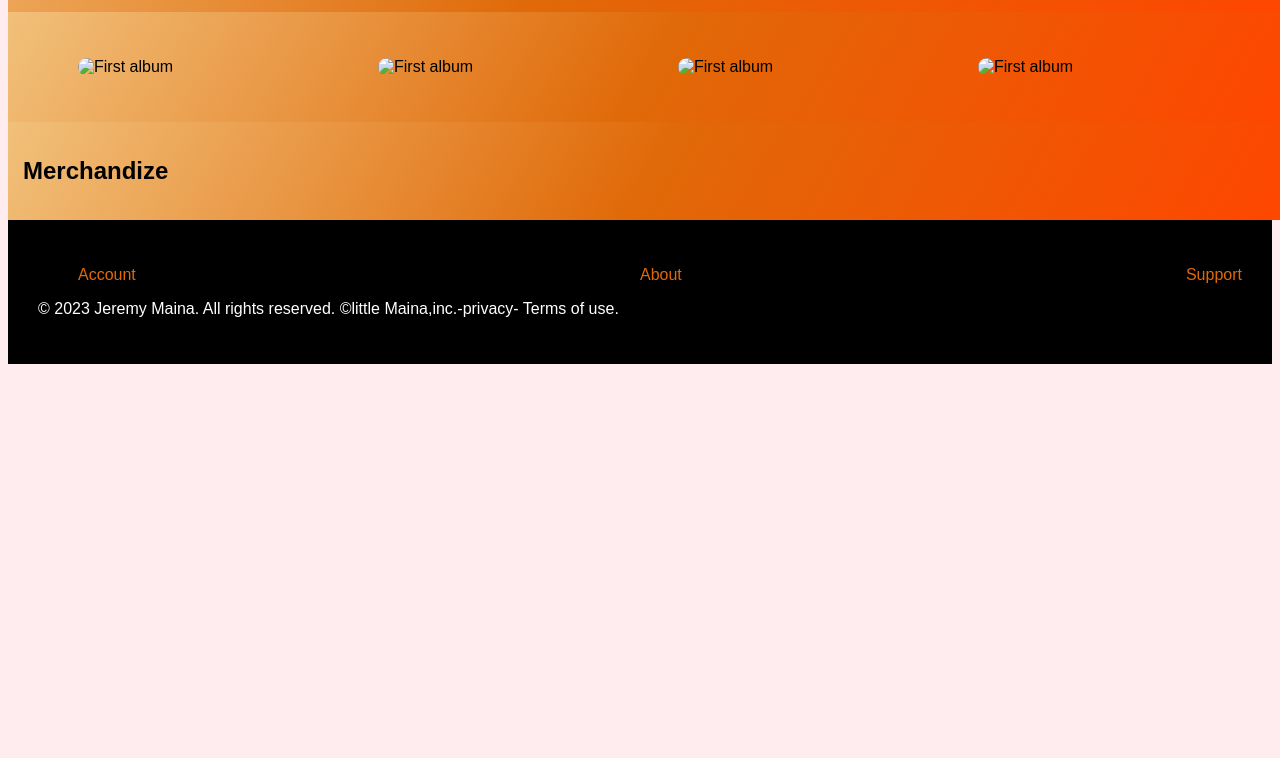
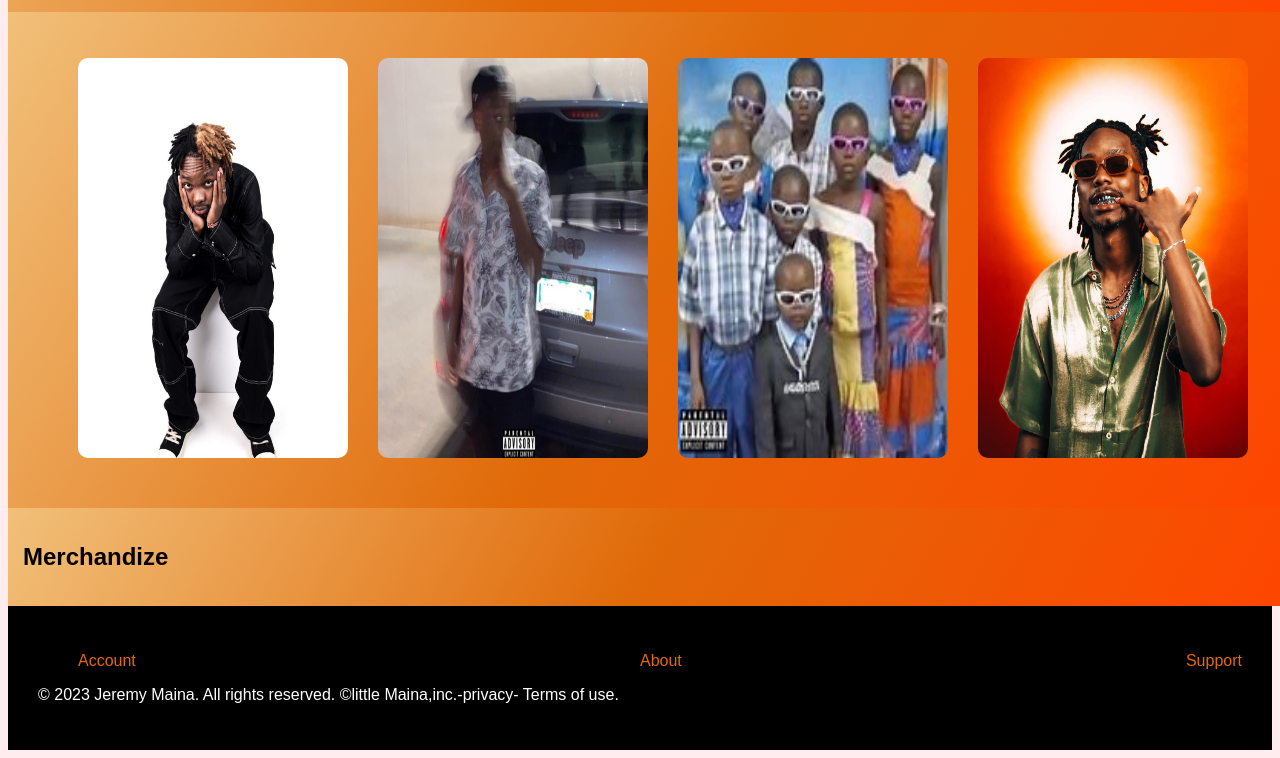
Before and after one commit to Maithy-a/MusicArtist-website, a plain HTML site: page index.html in a window 1280 px wide. Shown: the part 930-1688 px from the top of the page. Before the commit the page ends 1302 px from the top, so only its background shows below. Drawn offline with Linux system fonts and the light colour scheme; files whose address does not match are found by name.

Commit message:
Update index.html

```diff
--- a/index.html
+++ b/index.html
@@ -54,7 +54,7 @@
                     <div class="album-card">
                       <div class="album-content">
                               <div class="image-container">
-                                <img class="image" src="/MIAINA/img/R.jpg" alt="First album">
+                                <img class="image" src="/images/R.jpg" alt="First album">
                                 <div class="text-overlay">
                                     <p>Lorem ipsum dolor sit amet consectetur adipisicing elit. Ad doloribus fuga nulla, esse, cupiditate mollitia vitae magnam assumenda ratione reprehenderit similique sed necessitatibus pariatur culpa vero deserunt repudiandae consequatur. Impedit.
                                       Lorem, ipsum dolor sit amet consectetur adipisicing elit. Eius vel accusantium quos asperiores labore expedita, excepturi explicabo ab suscipit soluta nulla deserunt voluptate corrupti error mollitia porro necessitatibus consequuntur at?
@@ -69,7 +69,7 @@
                   <div class="album-card">
                     <div class="album-content">
                             <div class="image-container">
-                              <img class="image" src="/MIAINA/img/album 1.jpg" alt="First album">
+                              <img class="image" src="/images/album 1.jpg" alt="First album">
                               <div class="text-overlay">
                                   <p>Lorem ipsum dolor sit amet consectetur adipisicing elit. Ad doloribus fuga nulla, esse, cupiditate mollitia vitae magnam assumenda ratione reprehenderit similique sed necessitatibus pariatur culpa vero deserunt repudiandae consequatur. Impedit.
                                     Lorem, ipsum dolor sit amet consectetur adipisicing elit. Eius vel accusantium quos asperiores labore expedita, excepturi explicabo ab suscipit soluta nulla deserunt voluptate corrupti error mollitia porro necessitatibus consequuntur at?
@@ -84,7 +84,7 @@
                 <div class="album-card">
                   <div class="album-content">
                           <div class="image-container">
-                            <img class="image" src="/MIAINA/img/zoza.jpg" alt="First album">
+                            <img class="image" src="/images/zoza.jpg" alt="First album">
                             <div class="text-overlay">
                                 <p>Lorem ipsum dolor sit amet consectetur adipisicing elit. Ad doloribus fuga nulla, esse, cupiditate mollitia vitae magnam assumenda ratione reprehenderit similique sed necessitatibus pariatur culpa vero deserunt repudiandae consequatur. Impedit.
                                   Lorem, ipsum dolor sit amet consectetur adipisicing elit. Eius vel accusantium quos asperiores labore expedita, excepturi explicabo ab suscipit soluta nulla deserunt voluptate corrupti error mollitia porro necessitatibus consequuntur at?
@@ -99,7 +99,7 @@
                 <div class="album-card">
                   <div class="album-content">
                           <div class="image-container">
-                            <img class="image" src="/MIAINA/img/IMG_20231214_114156_964.jpg" alt="First album">
+                            <img class="image" src="/images/IMG_20231214_114156_964.jpg" alt="First album">
                             <div class="text-overlay">
                                 <p>Lorem ipsum dolor sit amet consectetur adipisicing elit. Ad doloribus fuga nulla, esse, cupiditate mollitia vitae magnam assumenda ratione reprehenderit similique sed necessitatibus pariatur culpa vero deserunt repudiandae consequatur. Impedit.
                                   Lorem, ipsum dolor sit amet consectetur adipisicing elit. Eius vel accusantium quos asperiores labore expedita, excepturi explicabo ab suscipit soluta nulla deserunt voluptate corrupti error mollitia porro necessitatibus consequuntur at?
```
